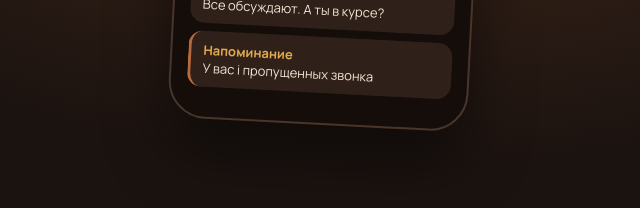
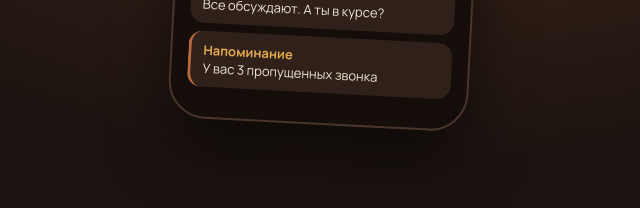
Before and after one commit to carm1ne21/projectpolit, a plain HTML site: page index.html in a window 1280 px wide. Shown: the part 486-694 px from the top of the page, 621-1261 px from the left. Drawn offline with nearby package versions, Linux system fonts and the light colour scheme.

Commit message:
Update missed call reminder text in index.html

```diff
--- a/index.html
+++ b/index.html
@@ -132,7 +132,7 @@ footer{padding:36px 0 50px;border-top:1px solid var(--line);color:var(--mute);fo
 <div class="note hot"><b>TikTok</b><br>Ещё 40 новых публикаций</div>
 <div class="note"><b>Друзья</b><br>Ты это видел? Срочно…</div>
 <div class="note"><b>Новости</b><br>Все обсуждают. А ты в курсе?</div>
-<div class="note hot"><b>Напоминание</b><br>У вас і пропущенных звонка</div>
+<div class="note hot"><b>Напоминание</b><br>У вас 3 пропущенных звонка</div>
 </div>
 </div></section>
 
```
